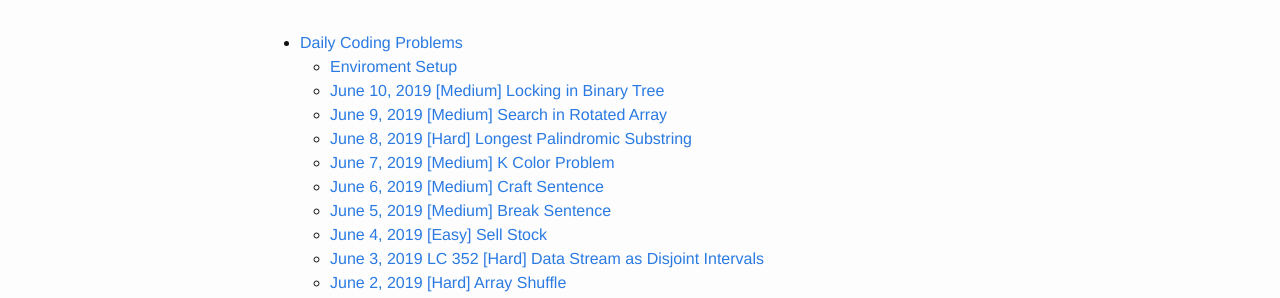
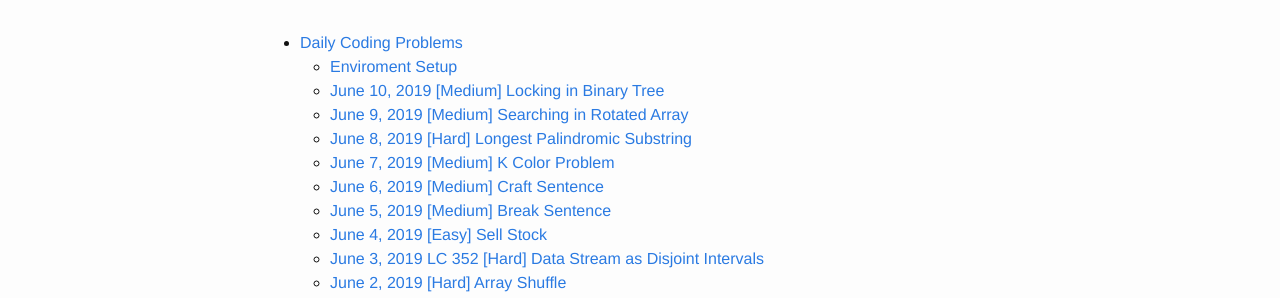
Before and after one commit to trsong/trsong.github.io, a Jekyll site: the page built from _posts/2019-04-30-DailyQuestions.md, in a window 1280 px wide and 900 px high. Shown: the part 169-467 px from the top of the window. Built offline with Jekyll 4.4.1, drawn with Linux system fonts in a browser that asks for light colours; some of the changed text lies outside the part shown.

Commit message:
Fix typo for June 9 question

```diff
--- a/_posts/2019-04-30-DailyQuestions.md
+++ b/_posts/2019-04-30-DailyQuestions.md
@@ -181,7 +181,7 @@ lock, which attempts to lock the node. If it cannot be locked, then it should re
 >
 > You may augment the node to add parent pointers or any other property you would like. You may assume the class is used in a single-threaded program, so there is no need for actual locks or mutexes. Each method should run in O(h), where h is the height of the tree.
 
-### June 9, 2019 \[Medium\] Search in Rotated Array
+### June 9, 2019 \[Medium\] Searching in Rotated Array
 ---
 > **Question:** A sorted array of integers was rotated an unknown number of times. Given such an array, find the index of the element in the array in faster than linear time. If the element doesn't exist in the array, return null.
 >
```
